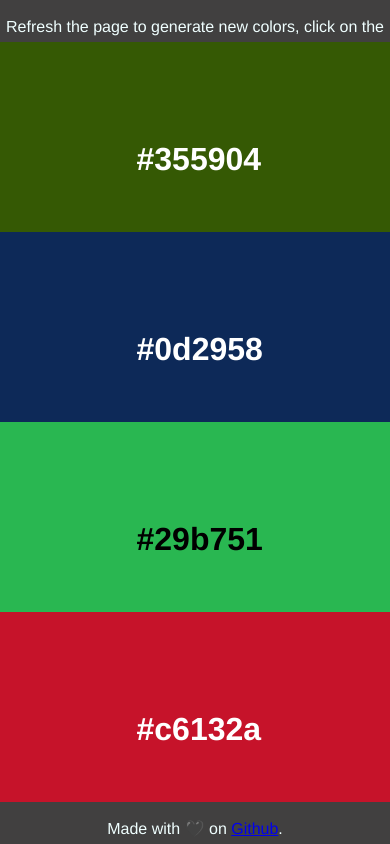
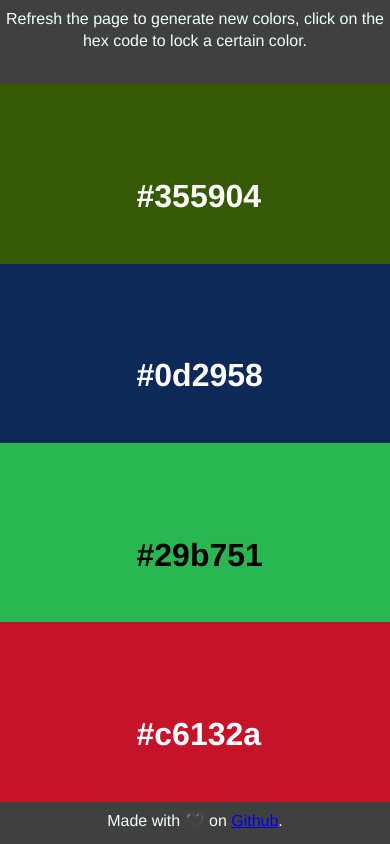
Before and after one commit to timothyac/palette-gen, a Vue app: page / in a window 390 px wide. Built offline with nearby package versions, Linux system fonts and the light colour scheme.

Commit message:
better padding for mobile devices

```diff
--- a/src/components/Footer.vue
+++ b/src/components/Footer.vue
@@ -23,4 +23,10 @@ export default {
   color: azure;
   text-align: center;
 }
+
+@media (max-width: 500px) {
+  .footer {
+    padding: 0.5rem 0;
+  }
+}
 </style>
--- a/src/components/Grid.vue
+++ b/src/components/Grid.vue
@@ -36,6 +36,7 @@ export default {
 @media (max-width: 500px) {
   .grid-template {
     grid-template-columns: 1fr;
+    height: 85vh;
   }
 }
 </style>
--- a/src/components/Header.vue
+++ b/src/components/Header.vue
@@ -19,4 +19,11 @@ export default {
   color: azure;
   text-align: center;
 }
+
+@media (max-width: 500px) {
+  .header {
+    padding: 0.5rem 0;
+    height: 10vh;
+  }
+}
 </style>
```
